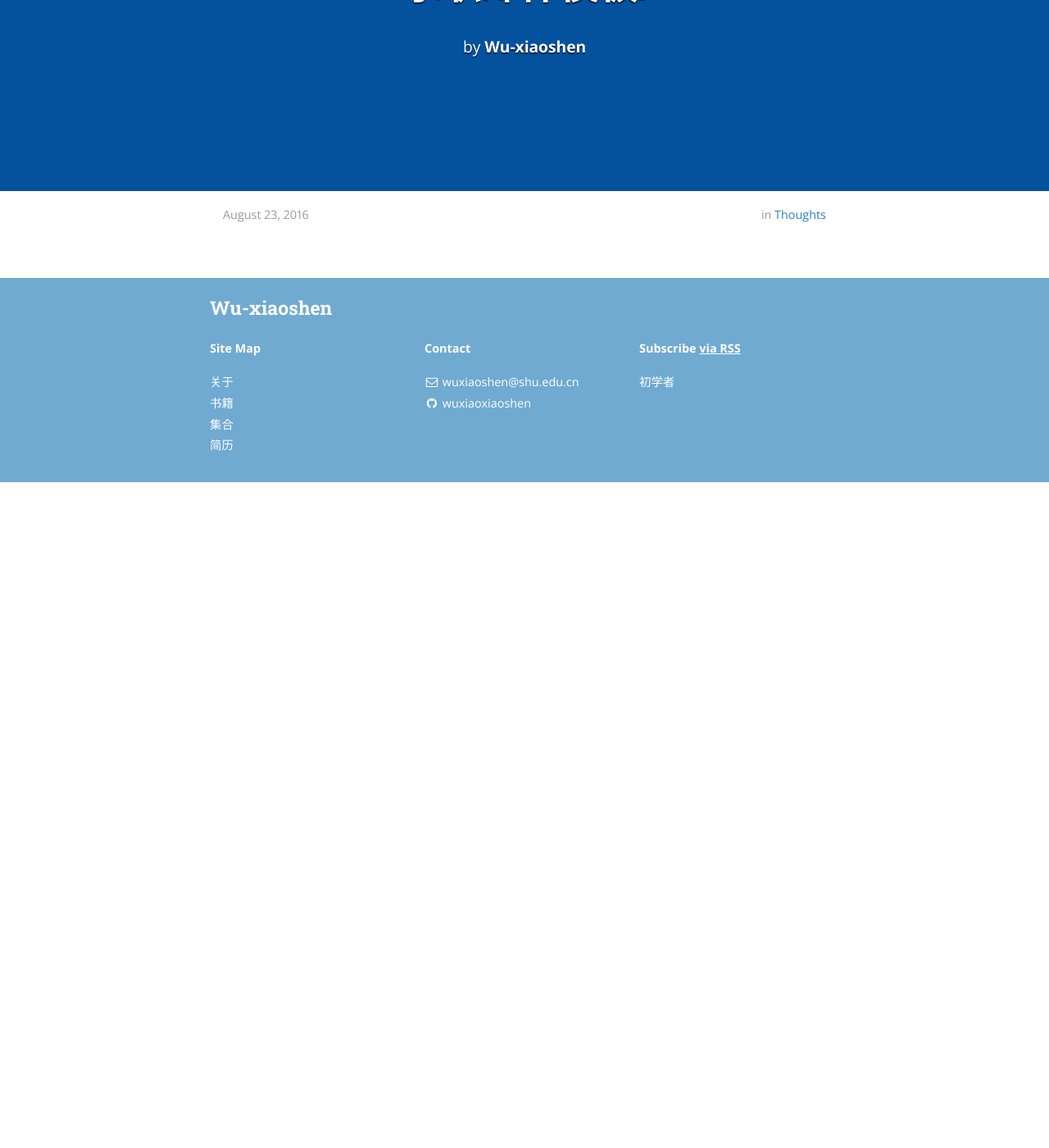
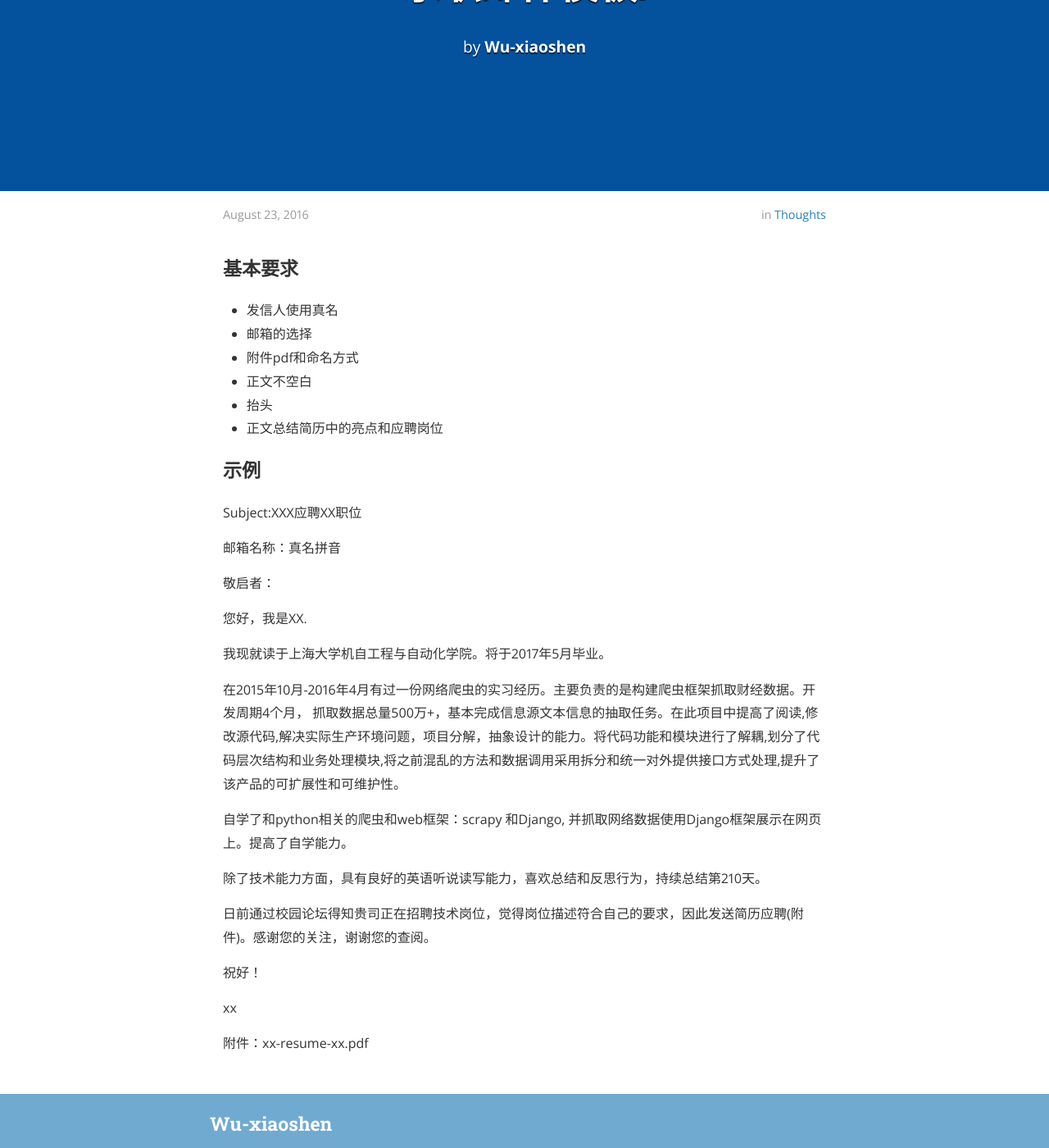
Before and after one commit to XieWeiXie/wuxiaoxiaoshen.github.ioo, a Jekyll site: the page built from _posts/2016-08-23-email-job.markdown, in a window 1280 px wide and 1400 px high, scrolled down 270 px. Shown: the whole window at 82% size. Built offline with Jekyll 4.4.1, drawn with Linux system fonts in a browser that asks for light colours; nearby versions of some CDN libraries; a style sheet for code colours, icons or effects is not loaded; before the commit the page ends 900 px from its top, so only the background shows below that.

Commit message:
Add new one

```diff
--- a/_posts/2016-08-23-email-job.markdown
+++ b/_posts/2016-08-23-email-job.markdown
@@ -7,3 +7,39 @@ cover: assets/images/zhihu.jpg
 author: Wu-xiaoshen
 date: 2016-08-23 22:00:00
 ---
+
+### 基本要求
+- 发信人使用真名
+- 邮箱的选择
+- 附件pdf和命名方式
+- 正文不空白
+- 抬头
+- 正文总结简历中的亮点和应聘岗位
+
+
+### 示例
+
+Subject:XXX应聘XX职位
+
+邮箱名称：真名拼音
+
+敬启者：
+
+您好，我是XX.
+
+我现就读于上海大学机自工程与自动化学院。将于2017年5月毕业。
+
+在2015年10月-2016年4月有过一份网络爬虫的实习经历。主要负责的是构建爬虫框架抓取财经数据。开发周期4个月， 抓取数据总量500万+，基本完成信息源文本信息的抽取任务。在此项目中提高了阅读,修改源代码,解决实际生产环境问题，项目分解，抽象设计的能力。将代码功能和模块进行了解耦,划分了代码层次结构和业务处理模块,将之前混乱的方法和数据调用采用拆分和统一对外提供接口方式处理,提升了该产品的可扩展性和可维护性。
+
+自学了和python相关的爬虫和web框架：scrapy 和Django, 并抓取网络数据使用Django框架展示在网页上。提高了自学能力。
+
+除了技术能力方面，具有良好的英语听说读写能力，喜欢总结和反思行为，持续总结第210天。
+
+日前通过校园论坛得知贵司正在招聘技术岗位，觉得岗位描述符合自己的要求，因此发送简历应聘(附件)。感谢您的关注，谢谢您的查阅。
+
+
+祝好！
+
+xx
+
+附件：xx-resume-xx.pdf
```
